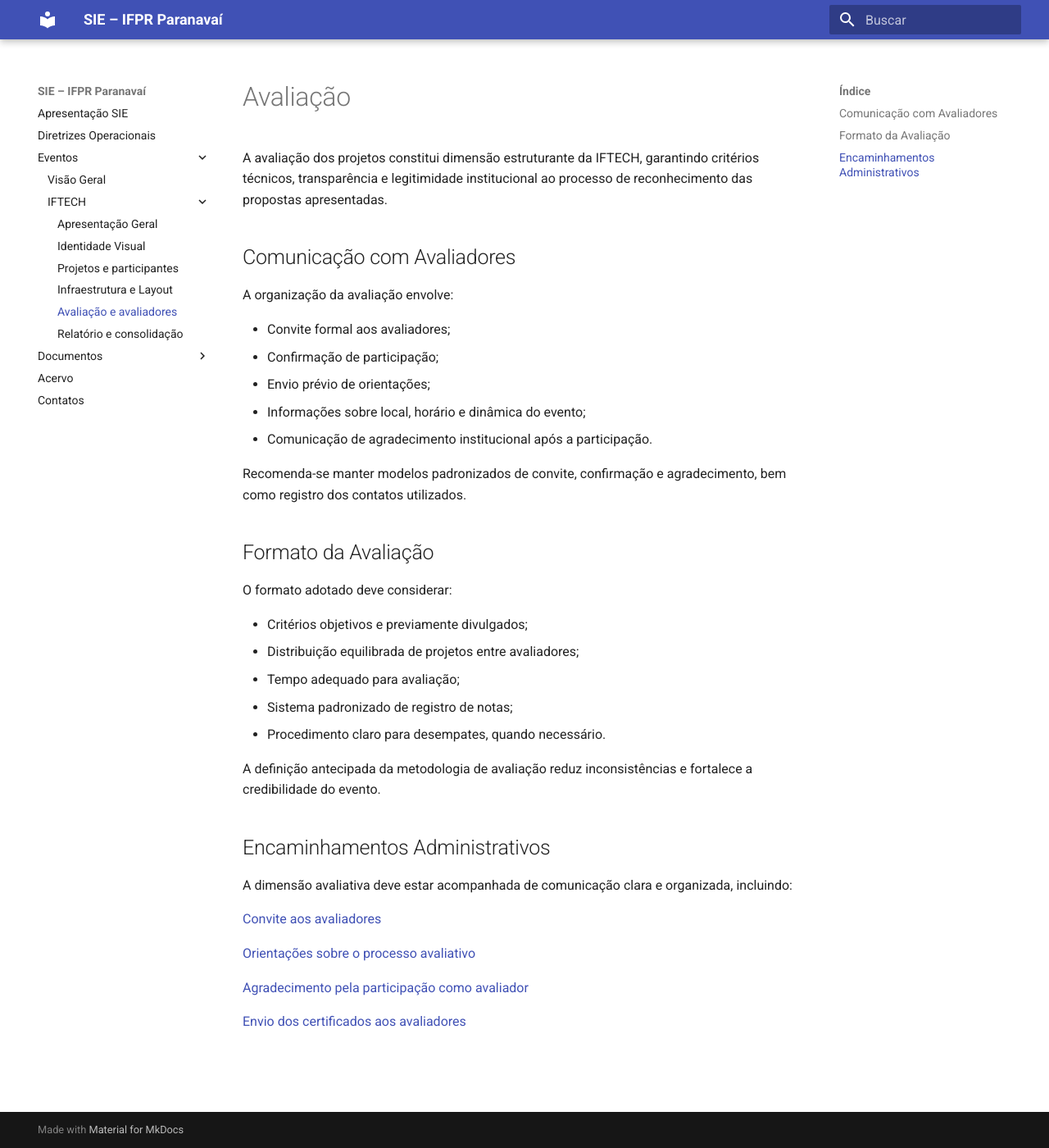
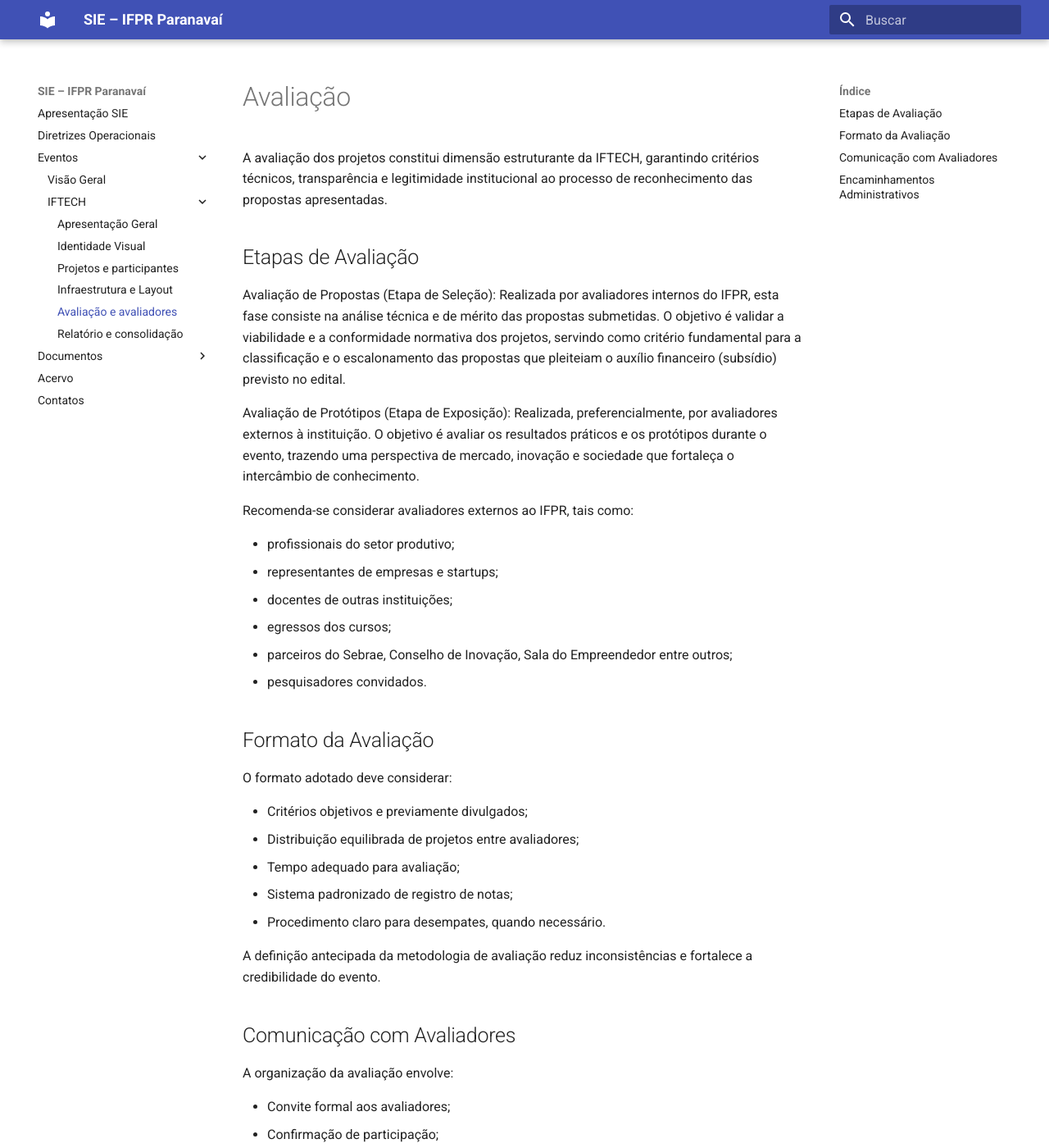
Before and after one commit to ifpr-sie-paranavai/dossie, an MkDocs documentation site: the page built from docs/eventos/iftech/avaliacao.md, in a window 1280 px wide and 1400 px high. Shown: the whole window at 82% size. Built offline with MkDocs 1.6.1 and Material for MkDocs 9.7.7, drawn with Linux system fonts in a browser that asks for light colours.

Commit message:
Update avaliacao.md

```diff
--- a/docs/eventos/iftech/avaliacao.md
+++ b/docs/eventos/iftech/avaliacao.md
@@ -1,6 +1,33 @@
 # Avaliação
 
 A avaliação dos projetos constitui dimensão estruturante da IFTECH, garantindo critérios técnicos, transparência e legitimidade institucional ao processo de reconhecimento das propostas apresentadas.
+
+## Etapas de Avaliação
+
+Avaliação de Propostas (Etapa de Seleção): Realizada por avaliadores internos do IFPR, esta fase consiste na análise técnica e de mérito das propostas submetidas. O objetivo é validar a viabilidade e a conformidade normativa dos projetos, servindo como critério fundamental para a classificação e o escalonamento das propostas que pleiteiam o auxílio financeiro (subsídio) previsto no edital.
+
+Avaliação de Protótipos (Etapa de Exposição): Realizada, preferencialmente, por avaliadores externos à instituição. O objetivo é avaliar os resultados práticos e os protótipos durante o evento, trazendo uma perspectiva de mercado, inovação e sociedade que fortaleça o intercâmbio de conhecimento.
+
+Recomenda-se considerar avaliadores externos ao IFPR, tais como:
+
+- profissionais do setor produtivo;
+- representantes de empresas e startups;
+- docentes de outras instituições;
+- egressos dos cursos;
+- parceiros do Sebrae, Conselho de Inovação, Sala do Empreendedor entre outros;
+- pesquisadores convidados.
+
+## Formato da Avaliação
+
+O formato adotado deve considerar:
+
+- Critérios objetivos e previamente divulgados;
+- Distribuição equilibrada de projetos entre avaliadores;
+- Tempo adequado para avaliação;
+- Sistema padronizado de registro de notas;
+- Procedimento claro para desempates, quando necessário.
+
+A definição antecipada da metodologia de avaliação reduz inconsistências e fortalece a credibilidade do evento.
 
 ## Comunicação com Avaliadores
 
```
Also changed, not shown: other parts of docs/eventos/iftech/avaliacao.md (+0 -12 lines).
